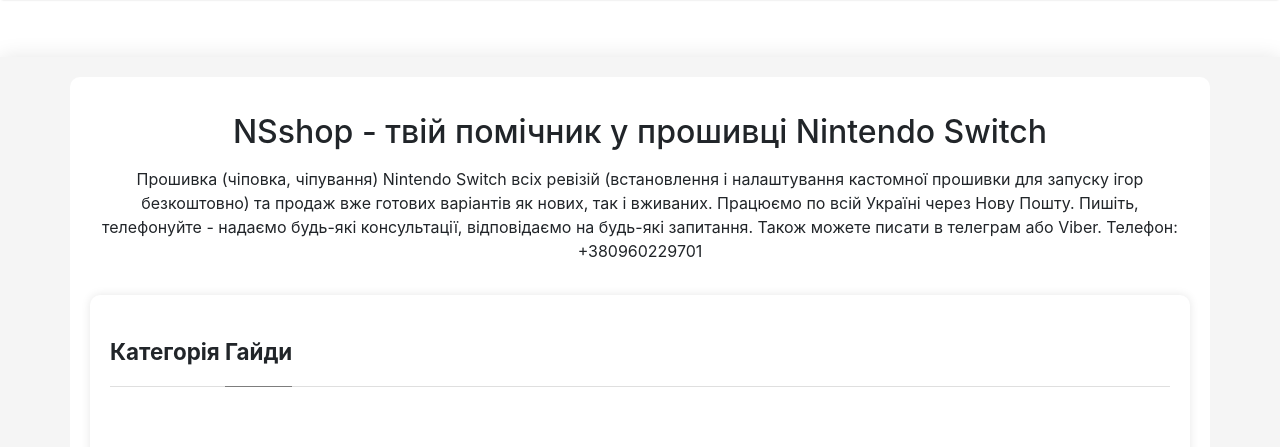
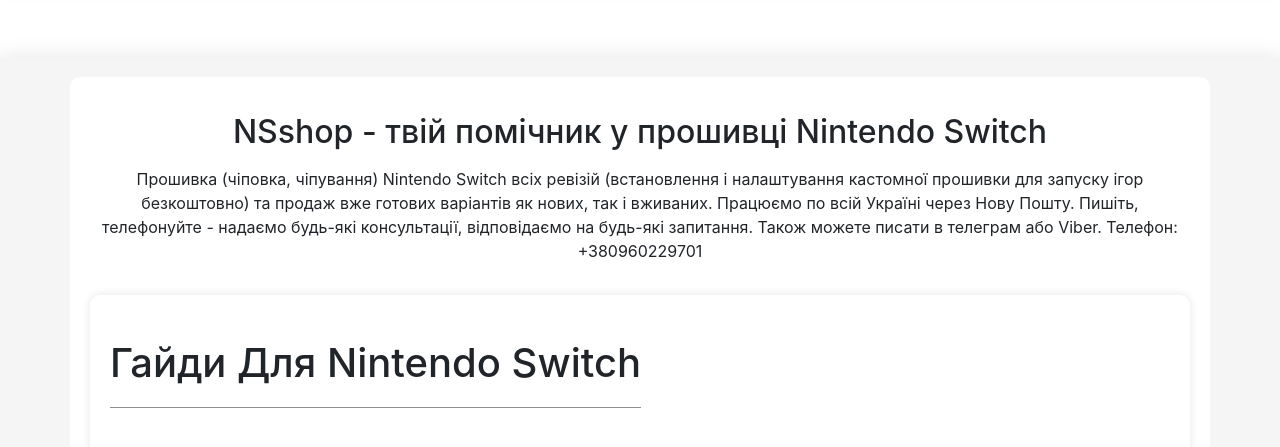
Before and after one commit to NSshop-ua/NSshop-ua.github.io, a Jekyll site: the page built from _pages/categories/guides.md, in a window 1280 px wide and 900 px high, cut to the strip 0-462 px from the top of the window. Shown: the top 447 px of the strip. Built offline with Jekyll 4.4.1, drawn with Linux system fonts in a browser that asks for light colours; nearby versions of some CDN libraries.

Commit message:
fix categories title

```diff
--- a/_layouts/categories/consoles.html
+++ b/_layouts/categories/consoles.html
@@ -6,7 +6,7 @@
 
 <div class="row listrecent">
     <div class="section-title col-md-12 mt-4">
-        <h2 id="services">Категорія <span class="text-capitalize">Консолі</span></h2>
+        <h1 id="services"><span class="text-capitalize">Консолі Nintendo Switch</span></h1>
     </div>
 
     {% assign pages_list = site.categories['Консолі'] %}
--- a/_layouts/categories/guides.html
+++ b/_layouts/categories/guides.html
@@ -6,7 +6,7 @@
 
 <div class="row listrecent">
     <div class="section-title col-md-12 mt-4">
-        <h2 id="guides">Категорія <span class="text-capitalize">Гайди</span></h2>
+        <h1 id="guides"><span class="text-capitalize">Гайди для Nintendo Switch</span></h1>
     </div>
 
     {% assign pages_list = site.categories['Гайди'] %}
--- a/_layouts/categories/services.html
+++ b/_layouts/categories/services.html
@@ -6,7 +6,7 @@
 
 <div class="row listrecent">
     <div class="section-title col-md-12 mt-4">
-        <h2 id="services">Категорія <span class="text-capitalize">Послуги</span></h2>
+        <h1 id="services"><span class="text-capitalize">Послуги для Nintendo Switch</span></h1>
     </div>
 
     {% assign pages_list = site.categories['Послуги'] %}
```
